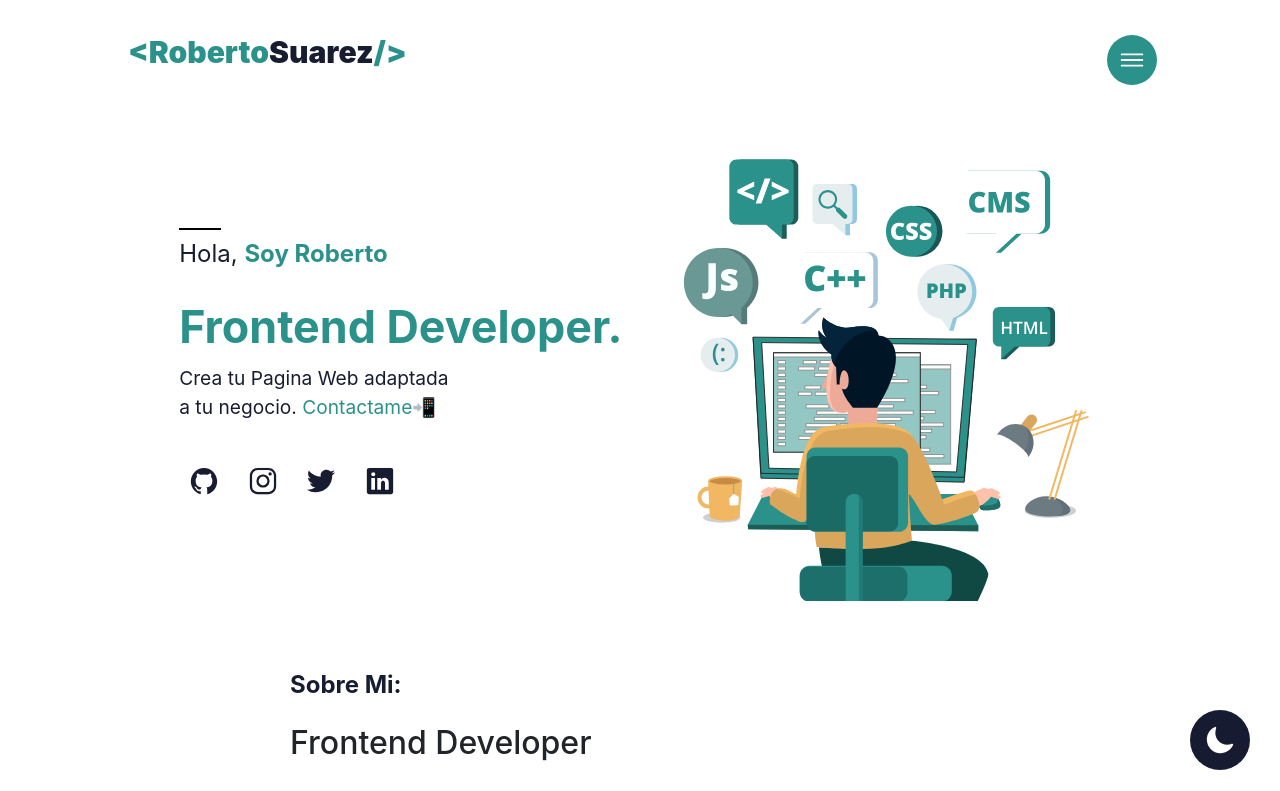
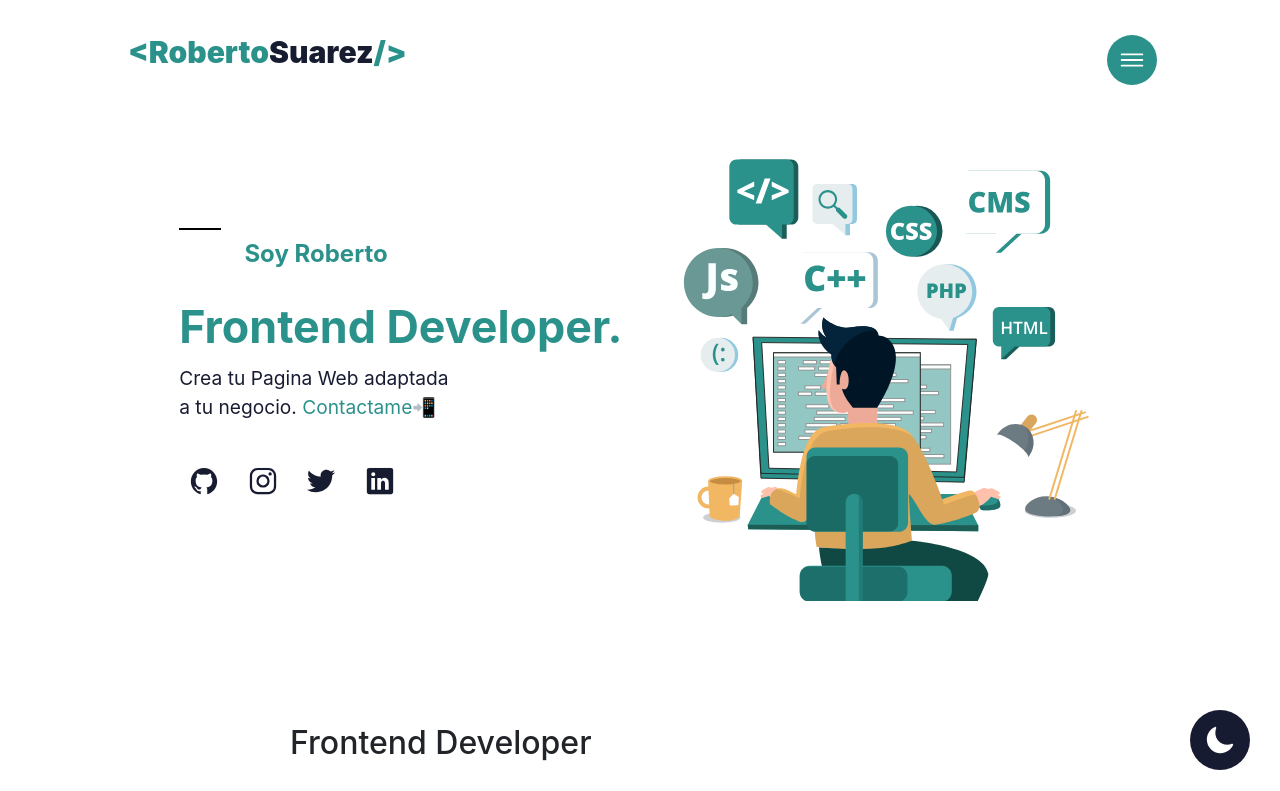
Before and after one commit to robertosuarezm/portafolio, a plain HTML site: page index.html in a window 1280 px wide. Both pictures are taken after a click on the element 1220 px from the left and 740 px from the top of the page. Shown: the top 791 px of the page. Drawn offline with nearby package versions, Linux system fonts and the light colour scheme.

Commit message:
Update main.css

```diff
--- a/sass/main.css
+++ b/sass/main.css
@@ -420,7 +420,7 @@ body {
 }
 
 .ligth h3 {
-  color: #00051de8;
+  color: white;
 }
 
 .ligth p {
```
